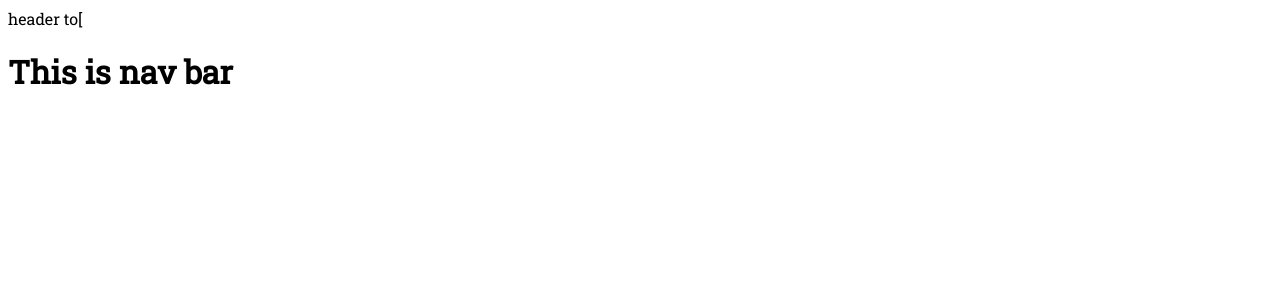
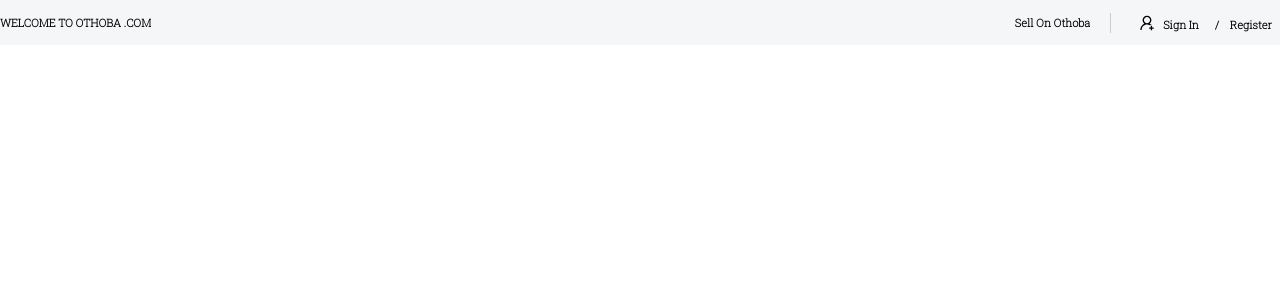
Before and after one commit to mr7aali/tec_services, a Next.js app: page / in a window 1280 px wide. Shown: the top 300 px of the page. Built offline with nearby package versions, Linux system fonts and the light colour scheme.

Commit message:
header top done

```diff
--- a/package.json
+++ b/package.json
@@ -10,6 +10,7 @@
   },
   "dependencies": {
     "@ant-design/cssinjs": "^1.17.1",
+    "@ant-design/icons": "^5.2.6",
     "antd": "^5.10.0",
     "next": "13.5.4",
     "react": "^18",
--- a/src/components/sheared/Header.tsx
+++ b/src/components/sheared/Header.tsx
@@ -1,15 +1,45 @@
+import { UserAddOutlined } from "@ant-design/icons";
+
 const HeaderCom = () => {
   return (
-    <div className="container mx-auto">
+    <>
       <HeaderTop />
-      <h1>This is nav bar</h1>
-    </div>
+      <div></div>
+    </>
   );
 };
-
 
 export default HeaderCom;
 
 const HeaderTop = () => {
-  return <div>header to[</div>;
+  return (
+    <div className="bg-[#f5f6f8]">
+      <div className="max-w-[1360px] mx-auto flex items-center py-1 ">
+        <div>
+          <h5 className="text-[11px] line-clamp-2 uppercase">
+            Welcome to Othoba .Com
+          </h5>
+        </div>
+
+        <div className="flex justify-between items-center ml-auto">
+          <h5 className="line-clamp-2 text-[11px]">Sell On Othoba</h5>
+          <span className="mx-5 w-[1px] h-[20px] bg-[#ccc]"></span>
+          <div className="flex justify-between items-center ">
+            <p className="m-2 ">
+              <span>
+                {" "}
+                <UserAddOutlined />
+              </span>
+
+              <span className="p-2 text-[11px] text-[#000] font-bold">
+                Sign In
+              </span>
+              <span className="text-[11px] font-bold mx-2">/</span>
+              <span className="text-[11px] font-bold"> Register</span>
+            </p>
+          </div>
+        </div>
+      </div>
+    </div>
+  );
 };
--- a/src/pages/_app.tsx
+++ b/src/pages/_app.tsx
@@ -4,7 +4,7 @@ import type { AppProps } from "next/app";
 import { Roboto_Slab} from "next/font/google";
 
 const roboto = Roboto_Slab({
-  weight: ["400"],
+  weight: ['200'],
   subsets: ["latin"],
 });
 
--- a/src/styles/globals.css
+++ b/src/styles/globals.css
@@ -1,3 +1,10 @@
 @tailwind base;
 @tailwind components;
 @tailwind utilities;
+
+
+* {
+    margin: 0;
+    padding: 0;
+    box-sizing: border-box;
+}
```
Also changed, not shown: 1 other file (tests, documents, lock files or other folders).
